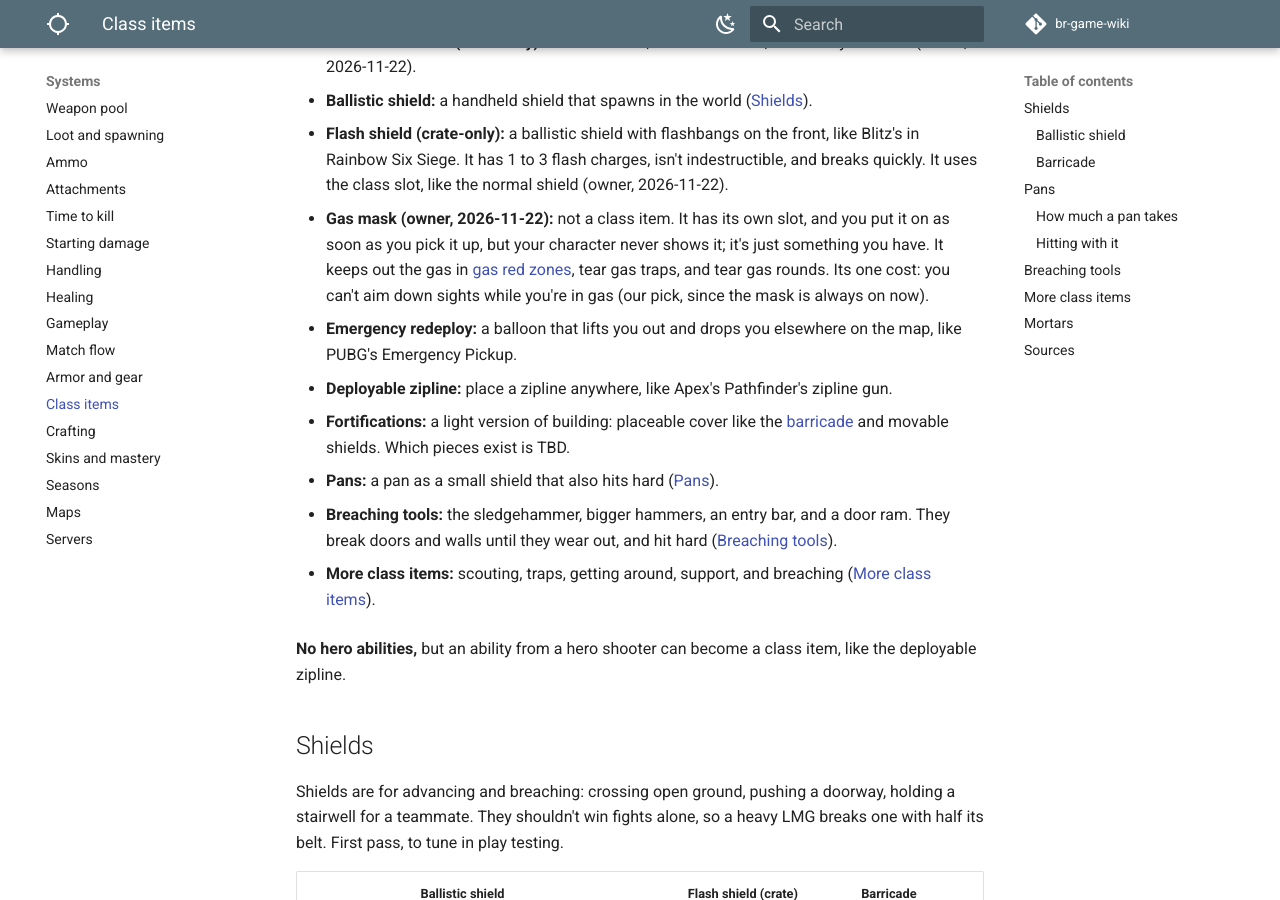
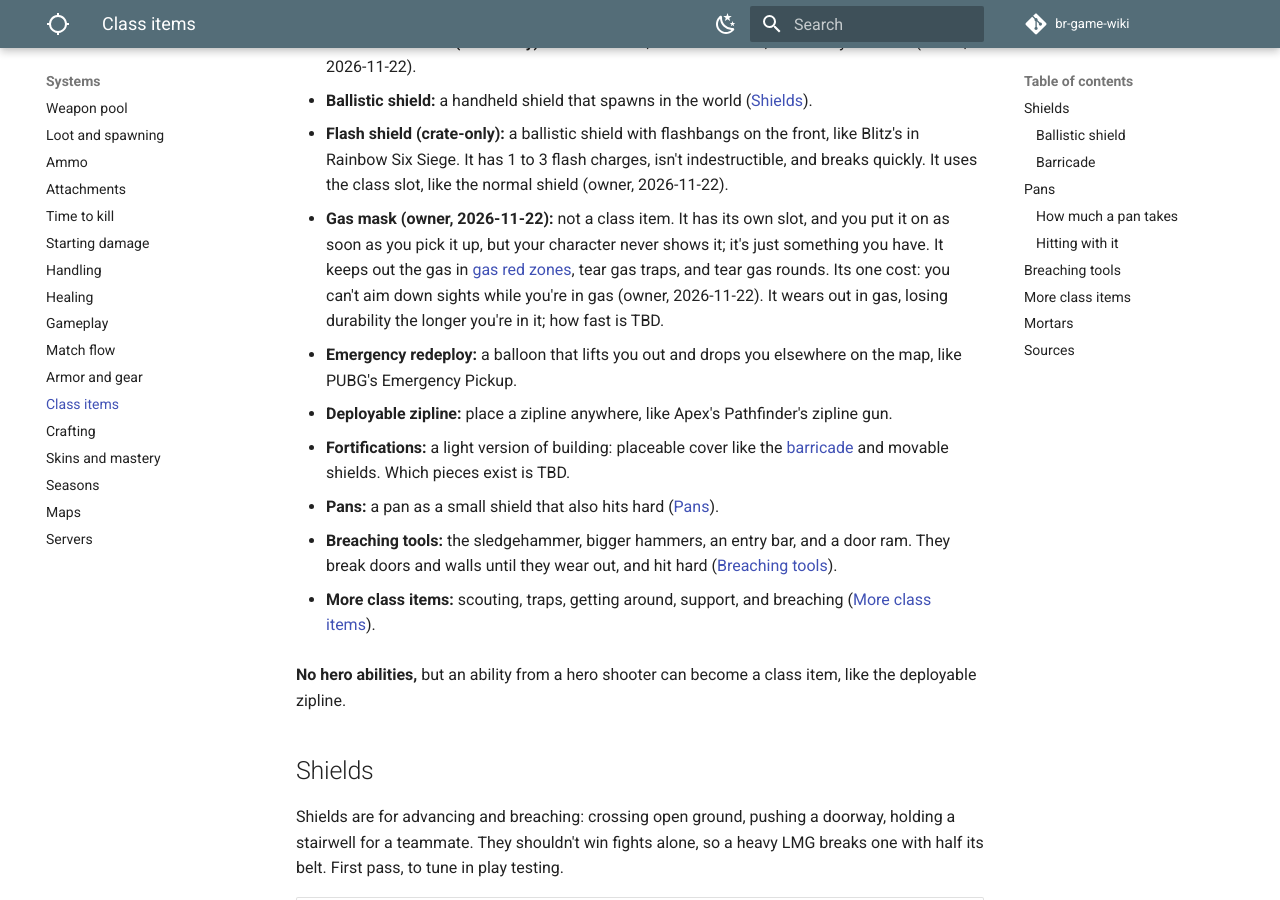
Before and after one commit to DerrickSpartan1/br-game-wiki, an MkDocs documentation site: the page built from docs/systems/class-items.md, in a window 1280 px wide and 900 px high, scrolled down 671 px. Built offline with MkDocs 1.6.1 and Material for MkDocs 9.7.7, drawn with Linux system fonts in a browser that asks for light colours; comment, search, counter and statistics services are not loaded.

Commit message:
Gas mask wears out in gas; tick the PUBG look and feel decision
Co-Authored-By: Claude Opus 5.5 <noreply@anthropic.com>
Claude-Session: https://claude.ai/code/session_01LAp2s4euUjj6HZthupXLj4

```diff
--- a/docs/systems/class-items.md
+++ b/docs/systems/class-items.md
@@ -14,7 +14,7 @@ A 4th slot holds class items: limited-use gadgets found randomly as loot during
 - **Rocket launchers (crate-only):** like the RPG-7, in the class slot, found only in crates (owner, 2026-11-22).
 - **Ballistic shield:** a handheld shield that spawns in the world ([Shields](#shields)).
 - **Flash shield (crate-only):** a ballistic shield with flashbangs on the front, like Blitz's in Rainbow Six Siege. It has 1 to 3 flash charges, isn't indestructible, and breaks quickly. It uses the class slot, like the normal shield (owner, 2026-11-22).
-- **Gas mask (owner, 2026-11-22):** not a class item. It has its own slot, and you put it on as soon as you pick it up, but your character never shows it; it's just something you have. It keeps out the gas in [gas red zones](match-flow.md#red-zones), tear gas traps, and tear gas rounds. Its one cost: you can't aim down sights while you're in gas (our pick, since the mask is always on now).
+- **Gas mask (owner, 2026-11-22):** not a class item. It has its own slot, and you put it on as soon as you pick it up, but your character never shows it; it's just something you have. It keeps out the gas in [gas red zones](match-flow.md#red-zones), tear gas traps, and tear gas rounds. Its one cost: you can't aim down sights while you're in gas (owner, 2026-11-22). It wears out in gas, losing durability the longer you're in it; how fast is TBD.
 - **Emergency redeploy:** a balloon that lifts you out and drops you elsewhere on the map, like PUBG's Emergency Pickup.
 - **Deployable zipline:** place a zipline anywhere, like Apex's Pathfinder's zipline gun.
 - **Fortifications:** a light version of building: placeable cover like the [barricade](#barricade) and movable shields. Which pieces exist is TBD.
```
Also changed, not shown: docs/planning/decisions.md (+1 -0 lines), docs/planning/to-do.md (+1 -1 lines).
